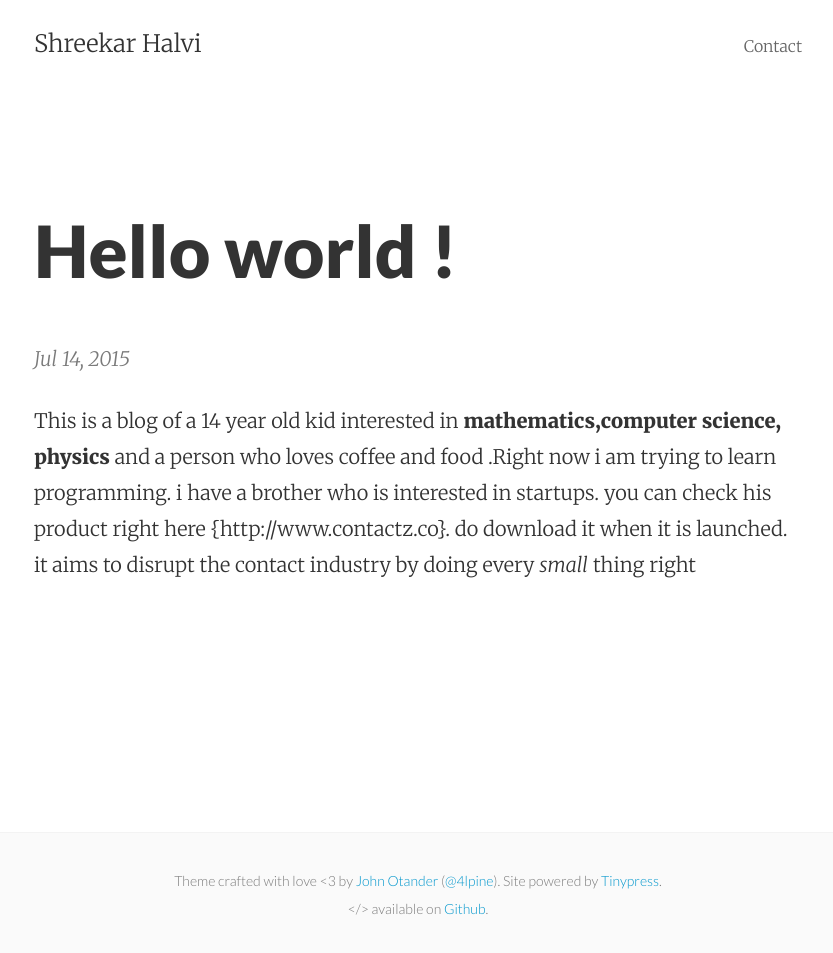
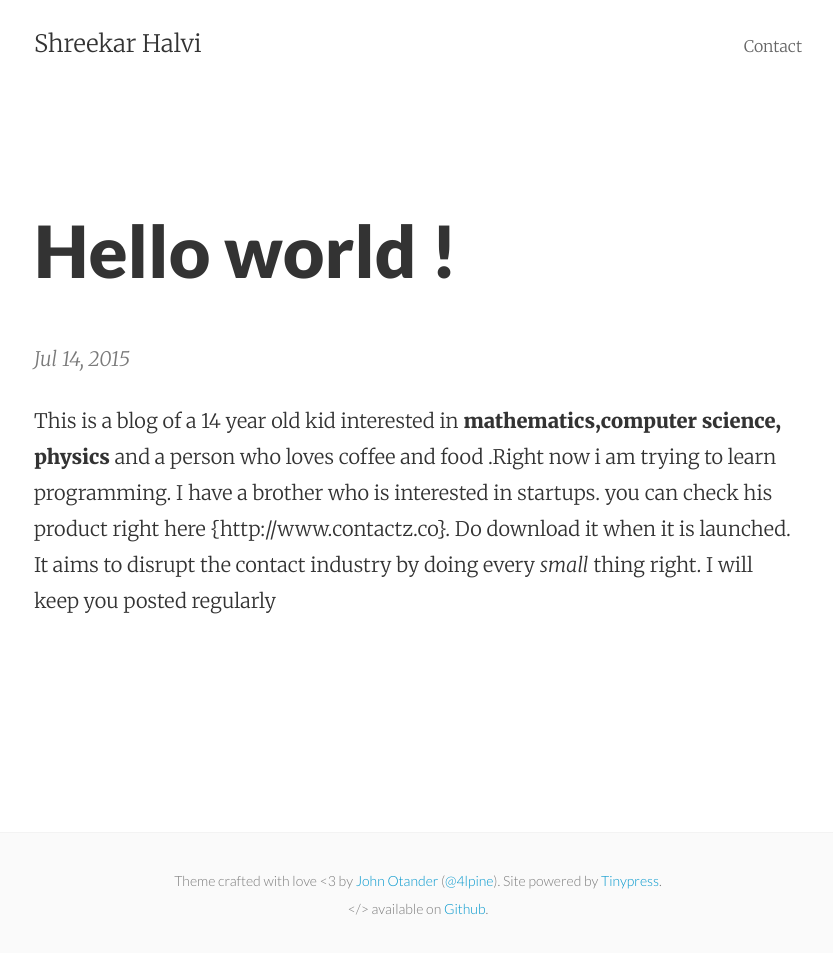
Before and after one commit to Halvi/Halvi.github.io, a Jekyll site: the page built from _posts/2015-07-14-hello-world.markdown, in a window 1280 px wide. Shown: the whole page, without its empty margins (222-1055 px from the left). Built offline with Jekyll 4.4.1, drawn with Linux system fonts in a browser that asks for light colours.

Commit message:
Post update: Hello world !

```diff
--- a/_posts/2015-07-14-hello-world.markdown
+++ b/_posts/2015-07-14-hello-world.markdown
@@ -3,4 +3,4 @@ published: true
 title: Hello world !
 layout: post
 ---
-This is a blog of a 14 year old kid interested in **mathematics,computer science, physics** and a person who loves coffee  and food .Right now i am trying to learn programming. i have a brother who is interested in startups. you can check his product right here {http://www.contactz.co}. do download it when it is launched. it aims to disrupt the contact industry by doing every *small* thing right
+This is a blog of a 14 year old kid interested in **mathematics,computer science, physics** and a person who loves coffee  and food .Right now i am trying to learn programming. I have a brother who is interested in startups. you can check his product right here {http://www.contactz.co}. Do download it when it is launched. It aims to disrupt the contact industry by doing every *small* thing right. I will keep you posted regularly
```
